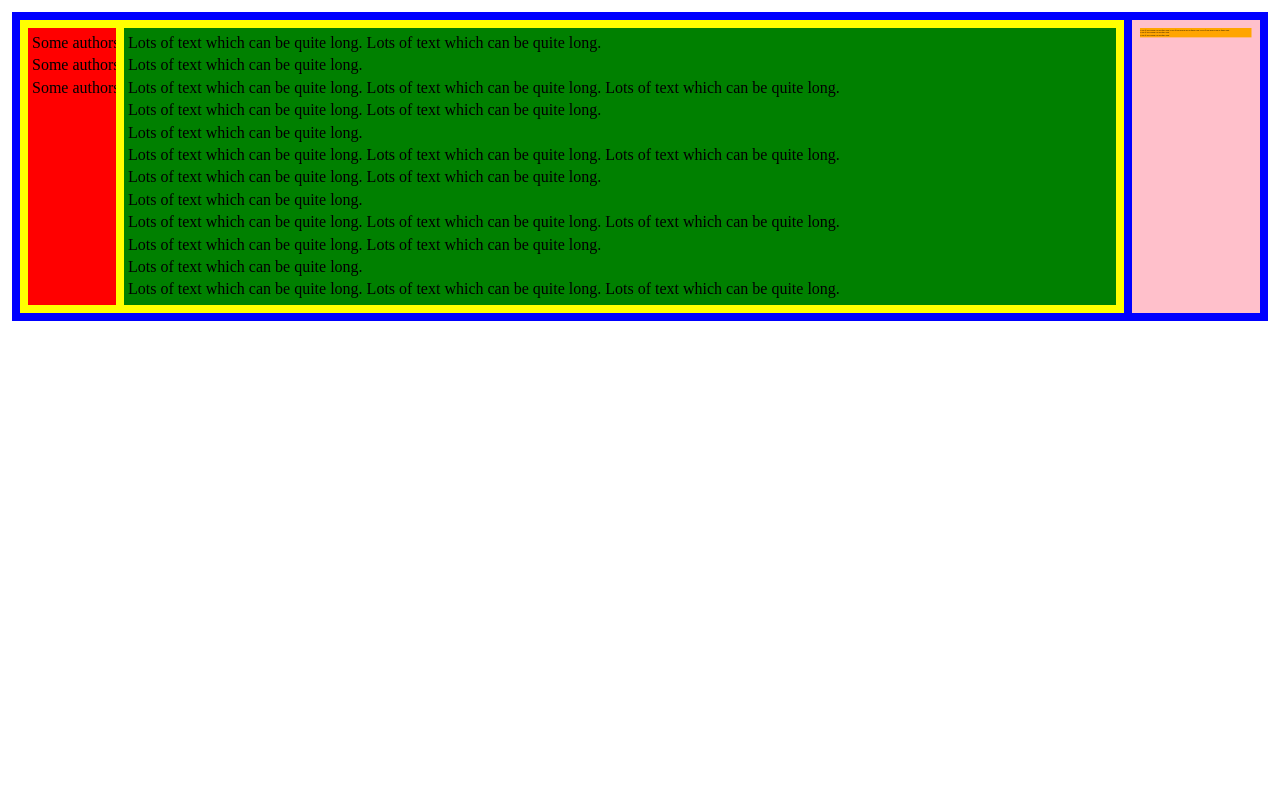
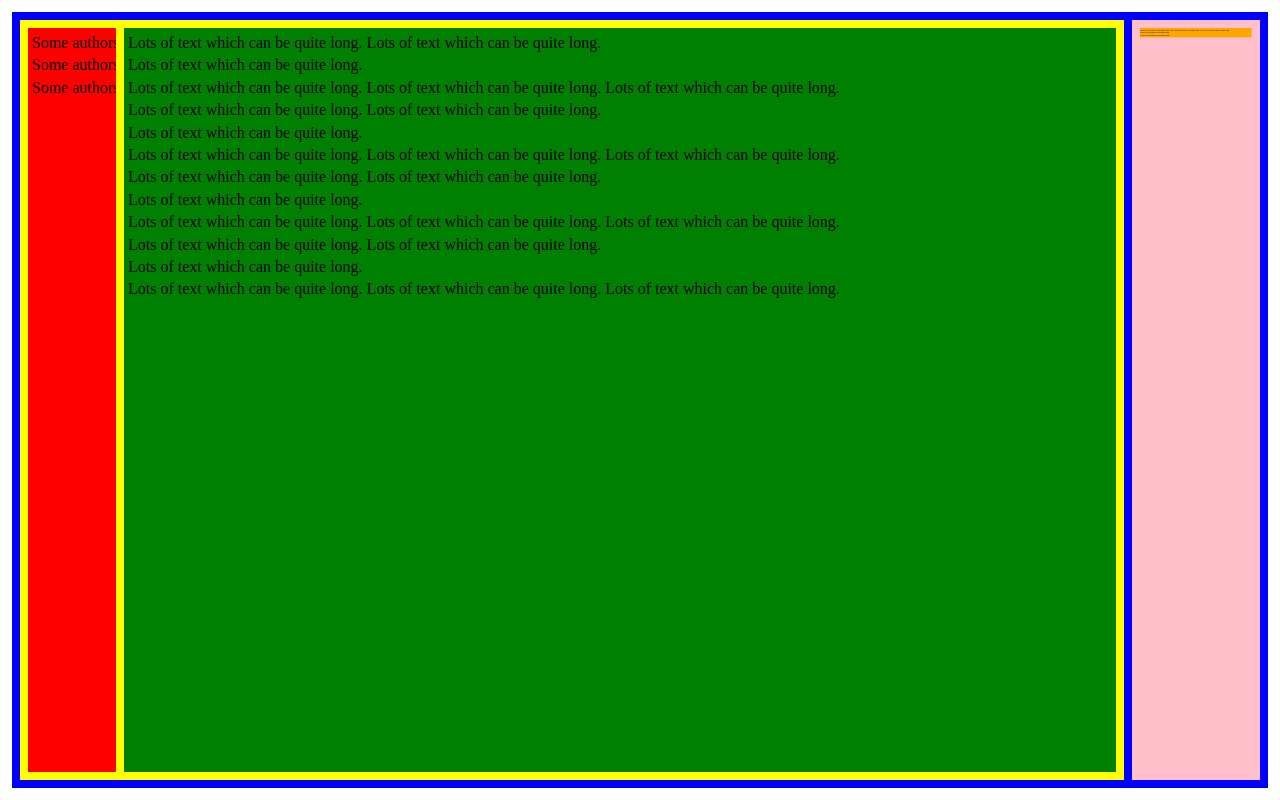
Before and after one commit to jchown/yellow-snow-vscode, a website: page test.html in a window 1280 px wide. Drawn offline with Linux system fonts and the light colour scheme.

Commit message:
Working vertical content scroll

```diff
--- a/test.html
+++ b/test.html
@@ -9,6 +9,7 @@
             margin: 4px;
             padding: 4px;
             line-height: 1.4;
+            overflow: hidden;
         }
         #container {
             margin: 4px;
@@ -16,12 +17,13 @@
             display: flex;
             background-color: blue;
             white-space: nowrap;
+            height: 96vh;
         }
         #content {
             margin: 4px;
             padding: 4px;
             flex-grow: 1;
-            overflow-x: scroll;
+            overflow: scroll;
             display: flex;
             background-color: yellow;
         }
```
